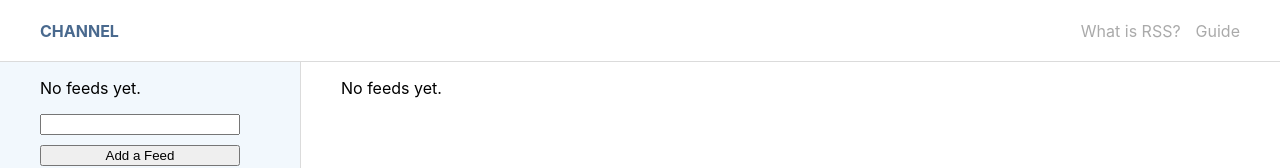
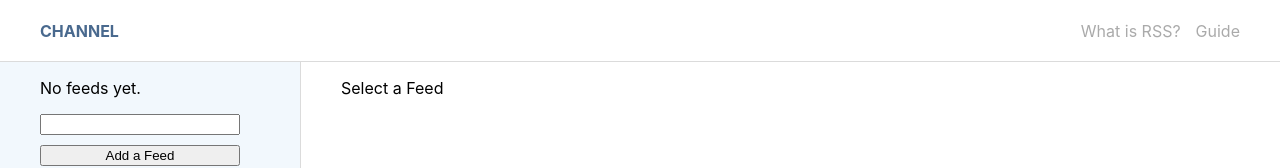
Before and after one commit to yarocruz/channel, a React (Create React App) app: page / in a window 1280 px wide. Shown: the top 168 px of the page. Built offline with nearby package versions, Linux system fonts and the light colour scheme.

Commit message:
changed text on feedContent list

```diff
--- a/src/components/FeedContent.js
+++ b/src/components/FeedContent.js
@@ -13,7 +13,7 @@ export default function FeedContent({ feeds }) {
                             </li>
                         ))
                     }) :
-                    <li>No feeds yet.</li>
+                    <li>Select a Feed</li>
                 }
             </ul>
         </div>
```
